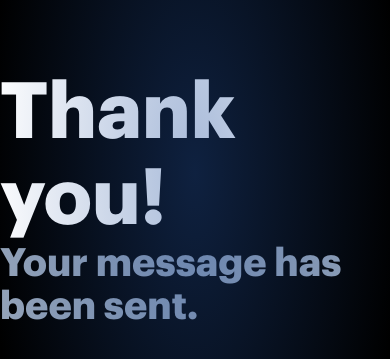
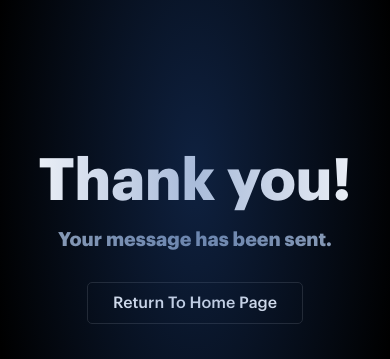
Before and after one commit to benlikescode/portfolio, a Next.js app: page /success in a window 390 px wide. Shown: the part 188-547 px from the top of the page. Built offline with nearby package versions, Linux system fonts and the light colour scheme.

Commit message:
Fix: Typography issue

```diff
--- a/pages/success.tsx
+++ b/pages/success.tsx
@@ -15,12 +15,13 @@ const StyledMain = styled.main`
 
 const StyledTitle = styled.h1`
   color: var(--color1);
-  font-size: clamp(2rem, 20vw, 6rem);
+  font-size: clamp(1.6rem, 15vw, 6rem);
 `
 
 const StyledSubTitle = styled.h2`
   color: var(--color2);
-  font-size: clamp(1.8rem, 10vw, 3rem);
+  font-size: clamp(1.2rem, 5vw, 3rem);
+  margin-top: 1rem;
 `
 
 const HomeButton = styled.button`
```
